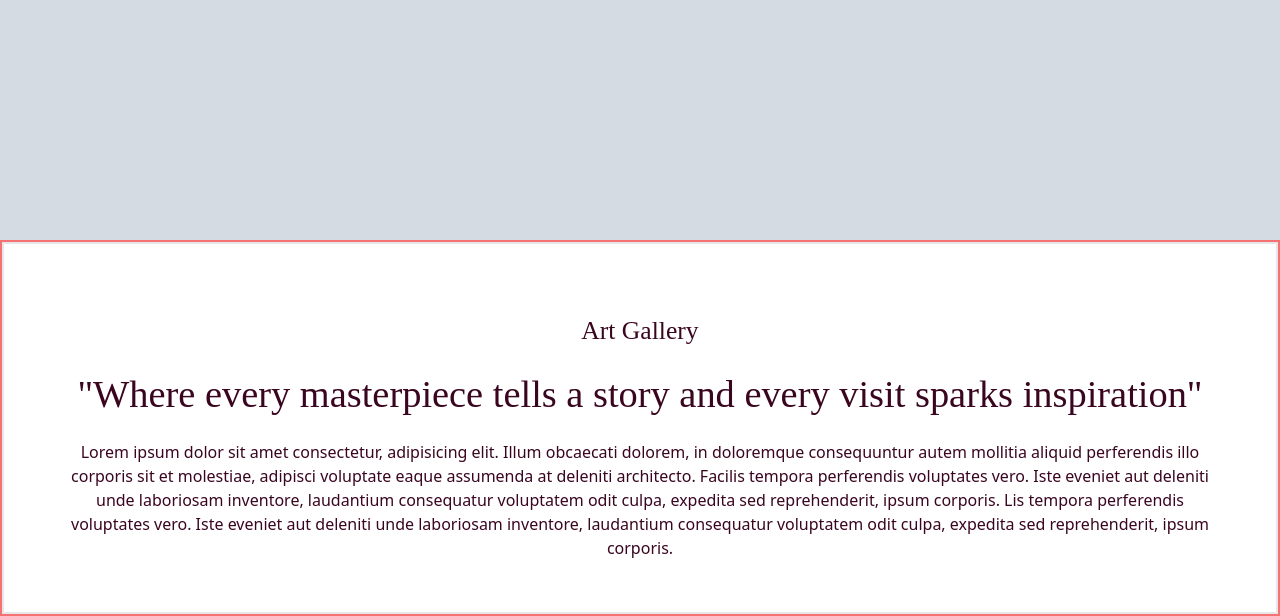
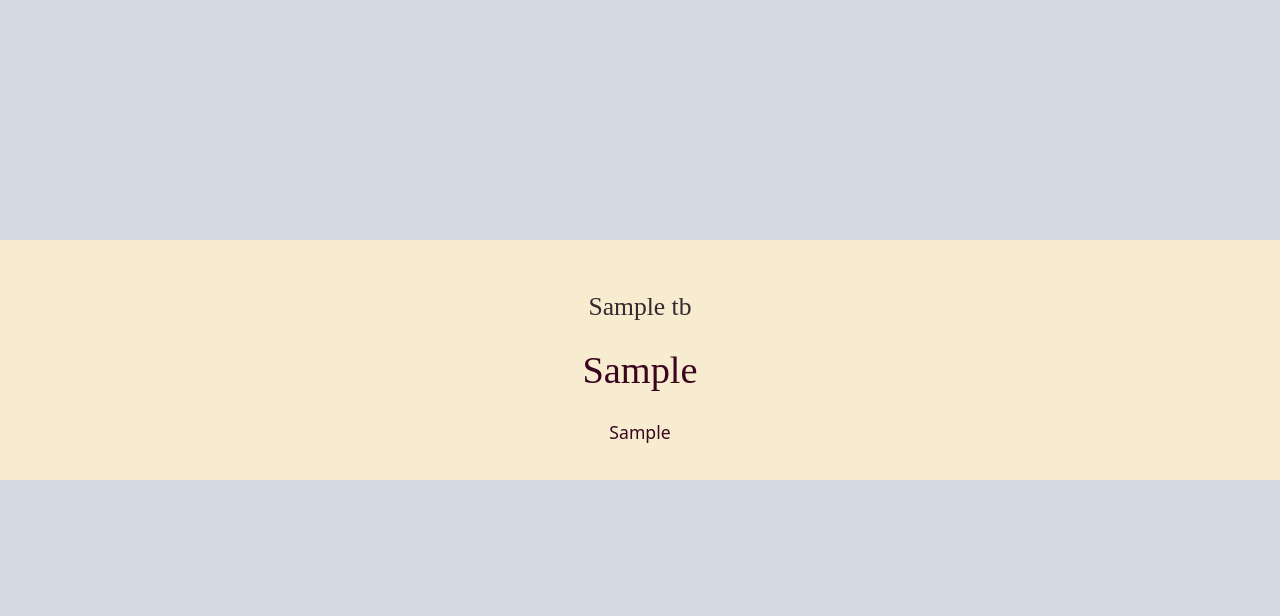
Before and after one commit to Sanjit-Thapa/Project-V, a PHP site: page /ArtGallery.php in a window 1280 px wide. Shown: the part 560-1176 px from the top of the page. After the commit the page ends 1040 px from the top, so only its background shows below. Run offline with PHP 8.4, Linux system fonts and the light colour scheme; tables that the repository leaves empty or names only in its code hold one stand-in row (values such as "Sample post"); grey boxes marked "Sample" are stand-in pictures.

Commit message:
Completed the About Us Section

```diff
--- a/public/ArtGallery.php
+++ b/public/ArtGallery.php
@@ -7,7 +7,7 @@
     <link rel="stylesheet" href="style.css">
     <link rel="stylesheet" href="https://cdn.jsdelivr.net/npm/swiper@11/swiper-bundle.min.css"/>
 </head>
-<body class="bg-[#3D3028] text-[#F1EDE4] font-sans overflow-x-hidden">
+<body class=" text-[#F1EDE4] font-sans overflow-x-hidden">
 
     <!-- Navigation Bar -->
     <nav class="container mx-auto flex items-center justify-between py-4 px-4 md:px-6 absolute top-0 left-0 right-0 z-20 backdrop-blur-md  text-[#3a061f] bg-white">
@@ -16,7 +16,7 @@
             <a href="#homesection"><img src="Assets/art-gallery-logo-.png" alt="Art Gallery Logo" class="w-16 md:w-20"></a>
         </div>
         <ul class="hidden mx-auto md:flex space-x-4 lg:space-x-8 text-base md:text-lg font-semibold gap-4 md:gap-6">
-            <li class="hover:text-[#312f2a] transition ease-in-out delay-150 hover:scale-110"><a href="#">About Us</a></li>
+            <li class="hover:text-[#312f2a] transition ease-in-out delay-150 hover:scale-110"><a href="#About">About Us</a></li>
             <li class="hover:text-[#312f2a] transition ease-in-out delay-150 hover:scale-110"><a href="#">Exhibitions</a></li>
             <li class="hover:text-[#312f2a] transition ease-in-out delay-150 hover:scale-110"><a href="#">Art Gallery</a></li>
             <li class="hover:text-[#312f2a] transition ease-in-out delay-150 hover:scale-110"><a href="ArtistLogin.php">Artist</a></li>
@@ -54,29 +54,49 @@
     </section>
 
     <!-- About Us section -->
-    <section class="border-2 overflow-hidden bg-white border-red-400 absolute w-full flex justify-center py-10">
+    <section class=" overflow-hidden bg-[#e8c67d5b] border-red-400 absolute" id="About">
     <!-- Quote Section -->
-    <div class="container w-[70vw] border-2 border-red-900 text-center space-y-4 relative mx-auto p-5 h-full">
-        <div class="inside h-full w-[80%] mx-auto  border-[#3a061f] p-8 bg-[#F9F7F4] ">
-            <!-- Title -->
-            <h1 class="text-[2vw] pt-4 text-[#3a061f] font-[rubik]">Art Gallery</h1>
 
-            <!-- Quote -->
-            <h2 class="text-[3vw] text-[#3a061f] font-[rubik]  p-4">
-                "Where every masterpiece tells a story and every visit sparks inspiration"
-            </h2>
+    <div class="container border-red-900 text-center space-y-4 relative mx-auto  h-full w-screen px-[2vw]">
+       <div class="inside px-9 py-8 w-[90vw] h-full  mx-auto">
+       <?php
+            require "connection.php";
 
-            <!-- Description -->
-            <p class="text-[#3a061f] text-[1rem] leading-7">
-                Lorem ipsum dolor sit amet consectetur, adipisicing elit. Illum obcaecati dolorem, in doloremque consequuntur autem mollitia aliquid perferendis illo corporis sit et molestiae, adipisci voluptate eaque assumenda at deleniti architecto.
-                Facilis tempora perferendis voluptates vero.
-                Iste eveniet aut deleniti unde laboriosam inventore, laudantium consequatur voluptatem odit culpa, expedita sed reprehenderit, ipsum corporis.
-                Lis tempora perferendis voluptates vero.
-                Iste eveniet aut deleniti unde laboriosam inventore, laudantium consequatur voluptatem odit culpa, expedita sed reprehenderit, ipsum corporis.
-            </p>
-        </div>
+            //selection of the statement
+
+            $sqlSel = "select Heading,Quote,Paragraph from aboutus_tb";
+
+            //preparing the statement
+            $stmt = $conn->prepare($sqlSel);
+
+            //execution of the query
+
+            if($stmt->execute())
+            {
+                $result = $stmt->get_result();
+                while($row = $result->fetch_assoc())
+                {
+
+            echo "<h1 class='text-[2vw] pt-4 text-[#35282e] font-[rubik]'>{$row['Heading']}</h1>";
+
+            echo "<h2 class='text-[3vw] text-[#3a061f] font-[rubik] p-4'>
+                {$row['Quote']}
+                 </h2>";
+
+            echo "<p class='text-[#3a061f] text-[1.1rem] text-center leading-8'>
+                {$row['Paragraph']}
+                 </p>";
+                }
+            }
+        ?>
+
+
+
+       </div>
+
     </div>
 </section>
+
 
 
 
--- a/public/style.css
+++ b/public/style.css
@@ -875,6 +875,10 @@ video {
   width: 8vw;
 }
 
+.w-\[90vw\] {
+  width: 90vw;
+}
+
 .w-\[9vw\] {
   width: 9vw;
 }
@@ -1106,34 +1114,28 @@ video {
   border-color: rgb(254 202 202 / var(--tw-border-opacity));
 }
 
+.border-red-400 {
+  --tw-border-opacity: 1;
+  border-color: rgb(248 113 113 / var(--tw-border-opacity));
+}
+
 .border-red-500 {
   --tw-border-opacity: 1;
   border-color: rgb(239 68 68 / var(--tw-border-opacity));
 }
 
+.border-red-900 {
+  --tw-border-opacity: 1;
+  border-color: rgb(127 29 29 / var(--tw-border-opacity));
+}
+
 .border-slate-600 {
   --tw-border-opacity: 1;
   border-color: rgb(71 85 105 / var(--tw-border-opacity));
 }
 
-.border-red-600 {
-  --tw-border-opacity: 1;
-  border-color: rgb(220 38 38 / var(--tw-border-opacity));
-}
-
-.border-red-700 {
-  --tw-border-opacity: 1;
-  border-color: rgb(185 28 28 / var(--tw-border-opacity));
-}
-
-.border-red-400 {
-  --tw-border-opacity: 1;
-  border-color: rgb(248 113 113 / var(--tw-border-opacity));
-}
-
-.bg-\[\#3D3028\] {
-  --tw-bg-opacity: 1;
-  background-color: rgb(61 48 40 / var(--tw-bg-opacity));
+.bg-\[\#e8c67d5b\] {
+  background-color: #e8c67d5b;
 }
 
 .bg-black {
@@ -1354,6 +1351,16 @@ video {
   padding-right: 1.5rem;
 }
 
+.px-9 {
+  padding-left: 2.25rem;
+  padding-right: 2.25rem;
+}
+
+.px-\[2vw\] {
+  padding-left: 2vw;
+  padding-right: 2vw;
+}
+
 .py-1 {
   padding-top: 0.25rem;
   padding-bottom: 0.25rem;
@@ -1379,6 +1386,11 @@ video {
   padding-bottom: 1.25rem;
 }
 
+.py-8 {
+  padding-top: 2rem;
+  padding-bottom: 2rem;
+}
+
 .pb-4 {
   padding-bottom: 1rem;
 }
@@ -1477,6 +1485,10 @@ video {
   line-height: 2.25rem;
 }
 
+.text-\[1\.1rem\] {
+  font-size: 1.1rem;
+}
+
 .text-\[1\.2vw\] {
   font-size: 1.2vw;
 }
@@ -1557,8 +1557,17 @@ video {
   font-style: italic;
 }
 
+.leading-8 {
+  line-height: 2rem;
+}
+
 .tracking-wide {
   letter-spacing: 0.025em;
+}
+
+.text-\[\#35282e\] {
+  --tw-text-opacity: 1;
+  color: rgb(53 40 46 / var(--tw-text-opacity));
 }
 
 .text-\[\#3a061f\] {
```
Also changed, not shown: other parts of public/style.css (+39 -33 lines), public/AboutUs.php (added, +168 -0 lines), public/index.php (+14 -8 lines).
